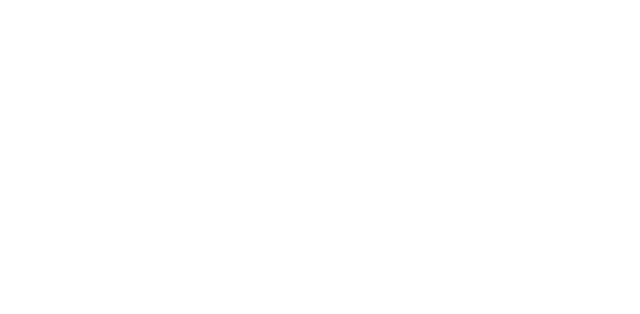
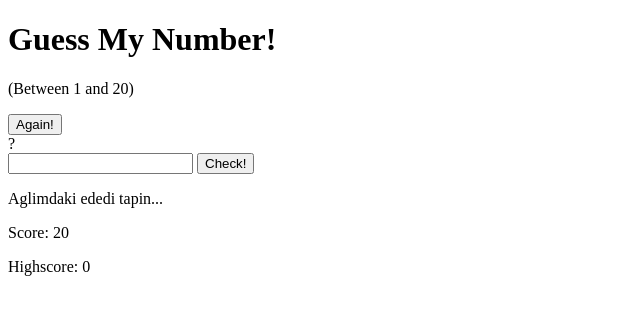
Before and after one commit to lemanpashayeva/JS-exe13-Leman, a plain HTML site: page index.html in a window 1280 px wide. Shown: the whole page, without its empty margins (0-640 px from the left). Drawn offline with Linux system fonts and the light colour scheme.

Commit message:
second commit

```diff
--- a/index.html
+++ b/index.html
@@ -8,6 +8,25 @@
     <title>Document</title>
 </head>
 <body>
+    <header>
+        <h1>Guess My Number!</h1>
+        <p class="between">(Between 1 and 20)</p>
+        <button class="btn-again" id="yeni-oyun">Again!</button>
+        <div class="number" id="eded">?</div>
+    </header>
+    <main>
+        <section class="left">
+            <input type="number" class="guess" id="input">
+            <button class="btn-check" id="yoxla">Check!</button>
+        </section>
+        <section class="right">
+            <p class="massage" id="mesaj">Aglimdaki ededi tapin...</p>
+            <p class="label-score"> Score: <span class="score" id="xal">20</span></p>
+            <p label-highscore>
+                Highscore: <span class="highscore" id="yuksek-xal">0</span>
+            </p>
+        </section>
+    </main>
     <script src="js/script.js"></script>
 </body>
 </html>
```
